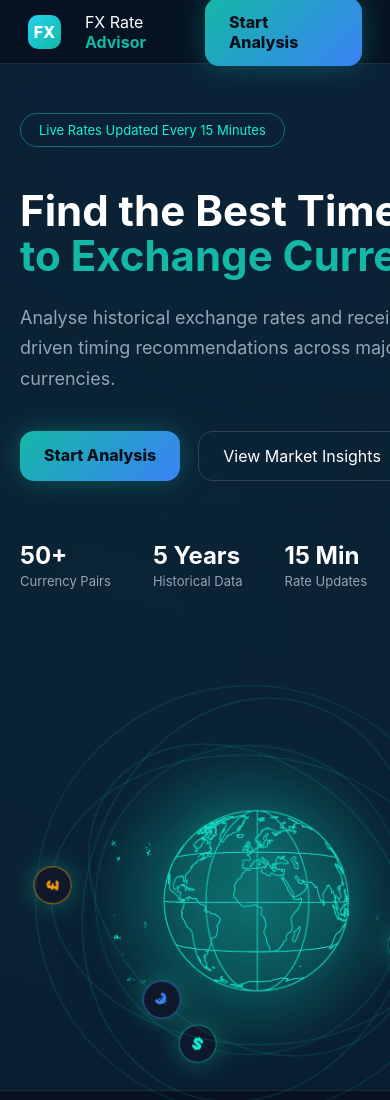
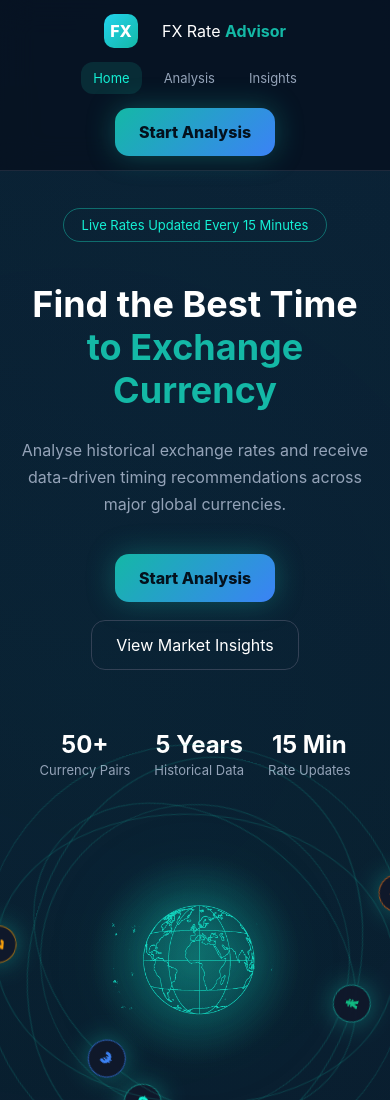
Before and after one commit to chris065-xinyu/fx-timing-advisor, a Vue app: page / in a window 390 px wide. Shown: the top 1100 px of the page. Built offline with nearby package versions, Linux system fonts and the light colour scheme; no server answers.

Commit message:
Improve mobile responsive layout

```diff
--- a/src/style.css
+++ b/src/style.css
@@ -1510,3 +1510,132 @@ a {
     transform-origin: center;
   }
 }
+
+/* =========================
+   Mobile Responsive
+========================= */
+
+@media (max-width: 768px) {
+
+  .page {
+    padding: 24px 16px;
+  }
+
+  /* Navbar */
+  .navbar {
+    height: auto;
+  }
+
+  .nav-container {
+    padding: 14px 16px;
+    flex-direction: column;
+    gap: 14px;
+  }
+
+  .nav-links {
+    display: flex;
+    flex-wrap: wrap;
+    justify-content: center;
+    gap: 10px;
+  }
+
+  .nav-links a {
+    padding: 8px 12px;
+    font-size: 13px;
+  }
+
+  /* Hero */
+  .hero {
+    grid-template-columns: 1fr;
+    gap: 40px;
+    text-align: center;
+  }
+
+  .hero h1 {
+    font-size: 36px;
+    line-height: 1.2;
+  }
+
+  .hero-text {
+    font-size: 16px;
+    margin: auto;
+  }
+
+  .hero-actions {
+    flex-direction: column;
+    align-items: center;
+  }
+
+  .hero-stats {
+    justify-content: center;
+    flex-wrap: wrap;
+    gap: 24px;
+  }
+
+  /* Globe */
+  .fx-orbit-system {
+    width: 280px;
+    height: 280px;
+  }
+
+  .earth {
+    width: 180px;
+    height: 180px;
+  }
+
+  .orbit-1,
+  .orbit-2,
+  .orbit-3,
+  .orbit-4,
+  .orbit-5 {
+    transform: scale(0.6);
+  }
+
+  /* Cards */
+  .card {
+    padding: 20px;
+  }
+
+  .stats-row,
+  .pairs-grid,
+  .movers-grid,
+  .steps-grid,
+  .features-grid {
+    grid-template-columns: 1fr;
+  }
+
+  /* Analysis */
+  .analysis-top {
+    grid-template-columns: 1fr;
+    gap: 30px;
+  }
+
+  .live-rate-box h2 {
+    font-size: 30px;
+  }
+
+  .recommendation-wide {
+    grid-template-columns: 1fr;
+    padding: 24px;
+  }
+
+  /* Chart */
+  .real-chart {
+    height: 260px;
+  }
+
+  /* Sentiment Gauge */
+  .premium-gauge {
+    width: 100%;
+    transform: scale(0.65);
+    transform-origin: top center;
+    margin-top: -40px;
+  }
+
+  /* Footer */
+  .footer {
+    grid-template-columns: 1fr;
+    gap: 40px;
+    text-align: center;
+  }
+}
```
